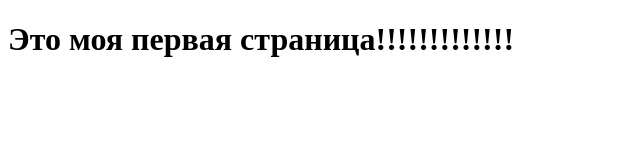
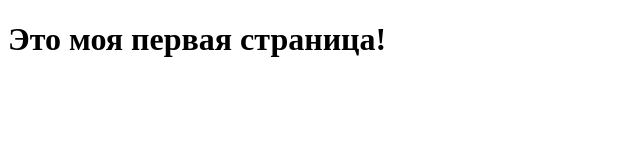
Before and after one commit to uluv2006/repo-1, a plain HTML site: page index.html in a window 1280 px wide. Shown: the whole page, without its empty margins (0-640 px from the left). Drawn offline with Linux system fonts and the light colour scheme.

Commit message:
create index.html and README.md

```diff
--- a/index.html
+++ b/index.html
@@ -6,6 +6,6 @@
     <title>Публичная страница</title>
 </head>
 <body>
-    <h1>Это моя первая страница!!!!!!!!!!!!!</h1>
+    <h1>Это моя первая страница!</h1>
 </body>
 </html>
```
